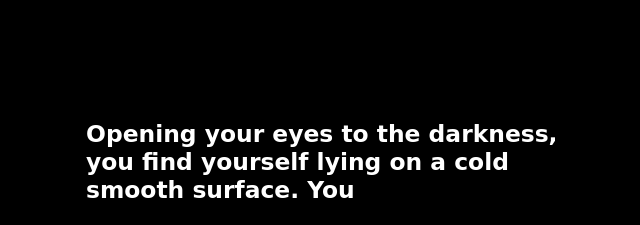
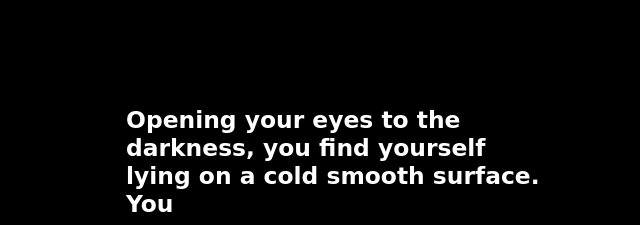
Before and after one commit to JeffreyxCodes/What-Is-The-Difference, a plain HTML site: page index.html in a window 1280 px wide. Shown: the part 78-303 px from the top of the page, without its empty margins (304-944 px from the left). Drawn offline with nearby package versions, Linux system fonts and the light colour scheme; a web font is replaced by a local one.

Commit message:
added max width to modal like elements

```diff
--- a/style.css
+++ b/style.css
@@ -43,6 +43,9 @@ main {
 
 #story {
 	width: 500px;
+	max-width: 90%;
+	margin: auto;
+	padding: 0 15px;
 	text-align: left;
 }
 
@@ -135,6 +138,7 @@ form#intro {
 
 form#intro div {
 	top: 30%;
+	max-width: 100%;
 }
 
 form#intro h4 {
@@ -147,6 +151,7 @@ form#intro button {
 
 form:not(#intro) {
 	width: 380px;
+	max-width: 100%;
 	padding: 25px;
 	border-radius: 25px;
 }
@@ -182,6 +187,7 @@ button:hover {
 /********************************************
 Media Query
 ********************************************/
+
 @media (max-width: 500px) {
 	#story {
 		width: 360px;
```
